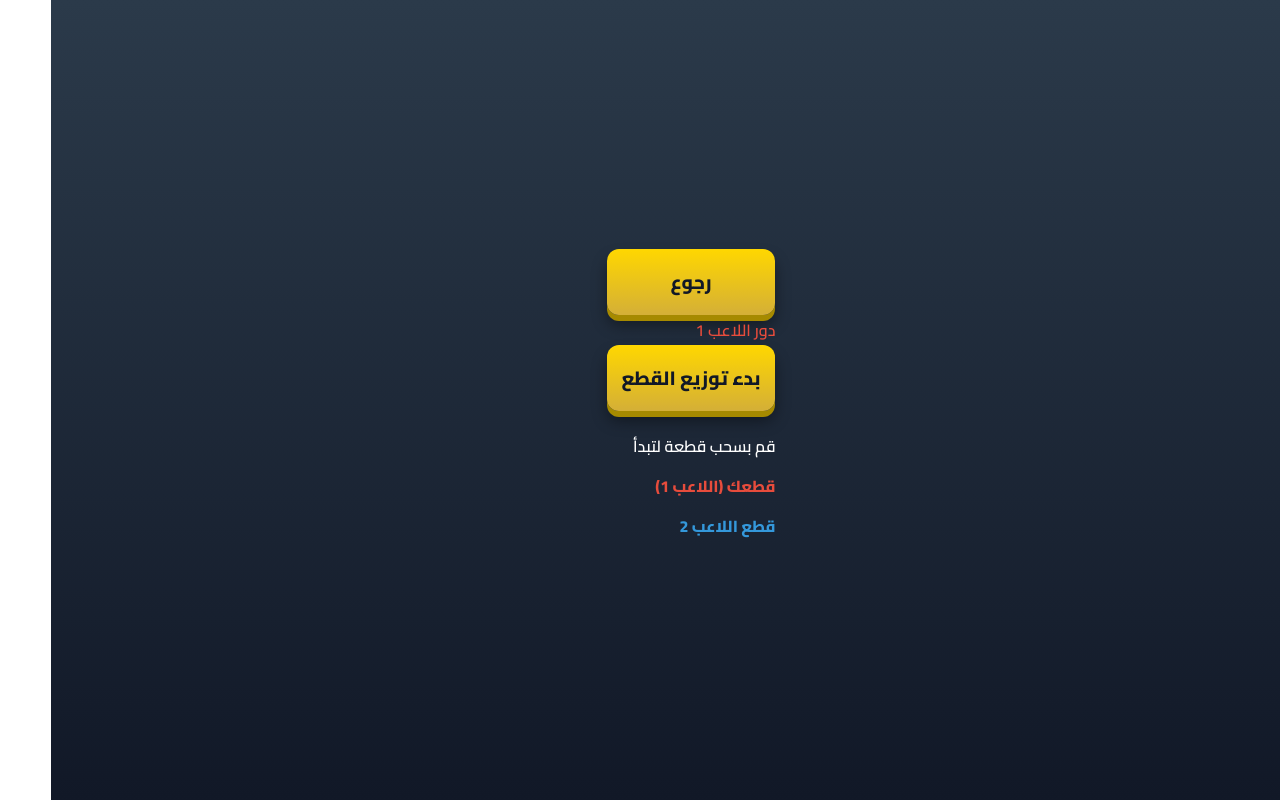
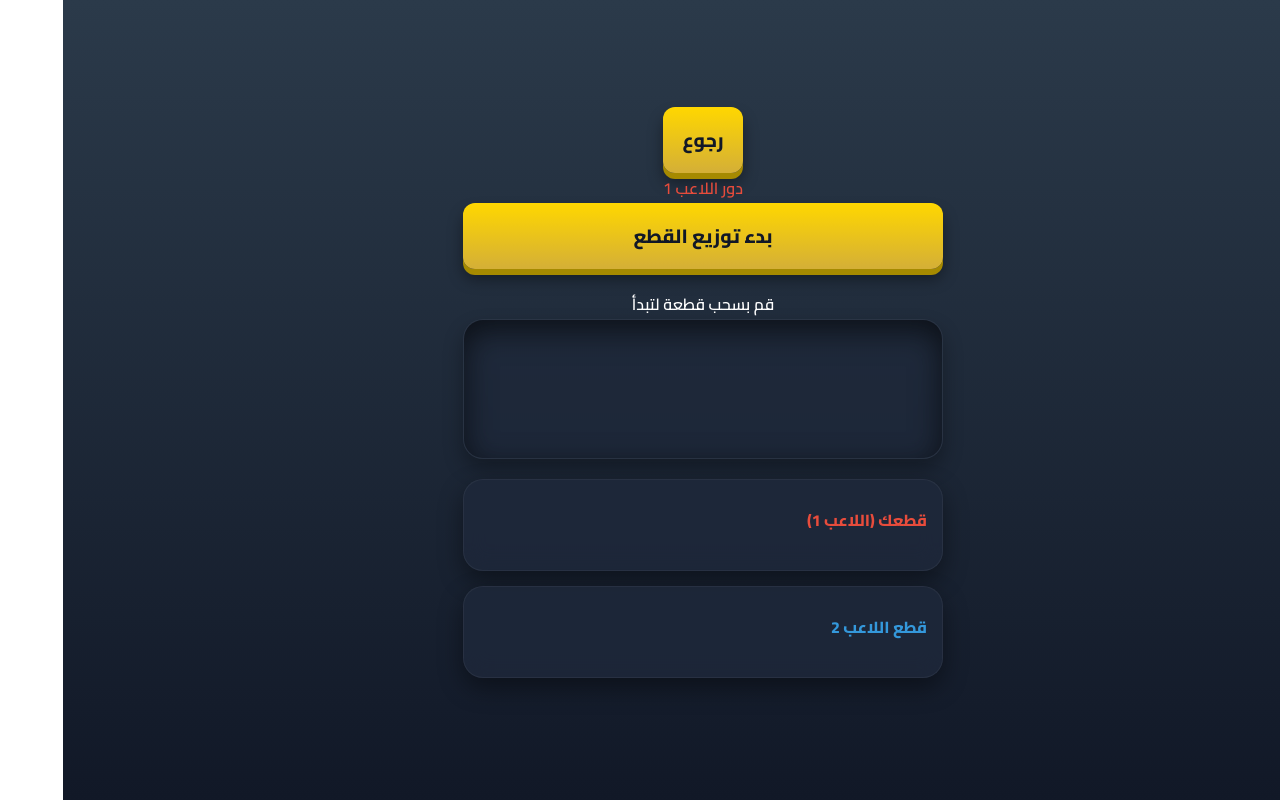
Before and after one commit to itqanpos/board-kings, a React (Vite) app: page / in a window 1280 px wide. Both pictures are taken after a click on the button "Domino - دومينو". Built offline with nearby package versions, Linux system fonts and the light colour scheme.

Commit message:
Update index.css

```diff
--- a/src/index.css
+++ b/src/index.css
@@ -179,46 +179,36 @@ button:active { transform: translateY(4px); box-shadow: 0 2px 0 #A68A00; }
   to { opacity: 1; transform: translateY(0); }
 }
 
-/* الزهر */
+/* النرد */
 .dice-container { height: 70px; display: flex; align-items: center; justify-content: center; }
 
-.yalla-dice {
-  width: 60px;
-  height: 60px;
+.dice-3d-image {
+  width: 65px;
+  height: 65px;
   background: linear-gradient(145deg, #ffffff 0%, #f0f0f0 100%);
   border-radius: 14px;
   box-shadow:
     0 8px 0 #BDBDBD,
     0 15px 20px rgba(0,0,0,0.4),
     inset 0 2px 0 #fff;
-  display: grid;
-  grid-template-columns: repeat(3, 1fr);
-  grid-template-rows: repeat(3, 1fr);
-  padding: 8px;
-  gap: 4px;
-  border: 1px solid #ddd;
-  transition: transform 0.2s;
-}
-
-.yalla-dice.empty {
-  color: #9CA3AF;
-  font-size: 1.8rem;
-  font-weight: bold;
   display: flex;
   justify-content: center;
   align-items: center;
-  box-shadow: 0 4px 0 #BDBDBD;
+  border: 1px solid #ddd;
+  overflow: hidden;
 }
 
-.yalla-dot {
-  border-radius: 50%;
-  background: #111827;
+.dice-img {
   width: 100%;
   height: 100%;
-  opacity: 0;
-  box-shadow: inset 0 2px 3px rgba(0,0,0,0.8);
+  object-fit: contain;
 }
-.yalla-dot.active { opacity: 1; }
+
+.dice-placeholder {
+  font-size: 2rem;
+  color: #9CA3AF;
+  font-weight: bold;
+}
 
 /* أزرار التحكم */
 .yalla-action-btn {
@@ -229,3 +219,105 @@ button:active { transform: translateY(4px); box-shadow: 0 2px 0 #A68A00; }
 }
 .yalla-action-btn.roll { background: linear-gradient(180deg, #4ADE80 0%, #16A34A 100%); box-shadow: 0 6px 0 #166534, 0 10px 15px rgba(0,0,0,0.3); }
 .yalla-action-btn.pass { background: linear-gradient(180deg, #9CA3AF 0%, #4B5563 100%); box-shadow: 0 6px 0 #374151, 0 10px 15px rgba(0,0,0,0.3); color: #fff; }
+
+/* --- تنسيقات Domino --- */
+.domino-container {
+  width: 100%;
+  display: flex;
+  flex-direction: column;
+  align-items: center;
+}
+
+.domino-board {
+  display: flex;
+  flex-wrap: wrap;
+  justify-content: center;
+  gap: 8px;
+  min-height: 140px;
+  background: rgba(30, 41, 59, 0.6);
+  backdrop-filter: blur(12px);
+  padding: 20px;
+  border-radius: 20px;
+  width: 100%;
+  margin-bottom: 20px;
+  box-shadow: inset 0 10px 30px rgba(0,0,0,0.6), 0 10px 20px rgba(0,0,0,0.3);
+  border: 1px solid rgba(255,255,255,0.05);
+}
+
+.player-hand {
+  width: 100%;
+  background: rgba(30, 41, 59, 0.8);
+  backdrop-filter: blur(12px);
+  padding: 15px;
+  border-radius: 20px;
+  margin-bottom: 15px;
+  box-shadow: 0 10px 25px rgba(0,0,0,0.4);
+  border: 1px solid rgba(255,255,255,0.05);
+}
+
+.hand-scroll {
+  display: flex;
+  overflow-x: auto;
+  gap: 10px;
+  padding-bottom: 10px;
+}
+
+.domino-tile {
+  display: flex;
+  flex-direction: column;
+  background: linear-gradient(145deg, #ffffff, #f1f5f9);
+  border-radius: 8px;
+  border: 1px solid #cbd5e1;
+  width: 40px;
+  height: 80px;
+  box-shadow:
+    0 6px 0 #94a3b8,
+    0 12px 15px rgba(0,0,0,0.4),
+    inset 0 2px 2px rgba(255,255,255,1);
+  cursor: pointer;
+  transition: all 0.15s;
+  flex-shrink: 0;
+  position: relative;
+}
+
+.domino-tile:active {
+  transform: translateY(6px);
+  box-shadow: 0 0px 0 #94a3b8, 0 5px 10px rgba(0,0,0,0.4);
+}
+
+.domino-tile.disabled {
+  opacity: 0.4;
+  cursor: not-allowed;
+  box-shadow: 0 2px 0 #94a3b8;
+  transform: translateY(4px);
+  filter: grayscale(1);
+}
+
+.domino-divider {
+  height: 2px;
+  background: #cbd5e1;
+  margin: 3px 5px;
+  box-shadow: 0 1px 0 rgba(255,255,255,1);
+}
+
+.domino-half {
+  flex: 1;
+  display: grid;
+  grid-template-columns: repeat(3, 1fr);
+  grid-template-rows: repeat(3, 1fr);
+  padding: 5px;
+  gap: 3px;
+}
+
+.domino-dot {
+  border-radius: 50%;
+  width: 100%;
+  height: 100%;
+  opacity: 0;
+}
+
+.domino-dot.active {
+  background: #0f172a;
+  opacity: 1;
+  box-shadow: inset 0 2px 4px rgba(0,0,0,0.8), 0 1px 0 rgba(255,255,255,0.8);
+}
```
